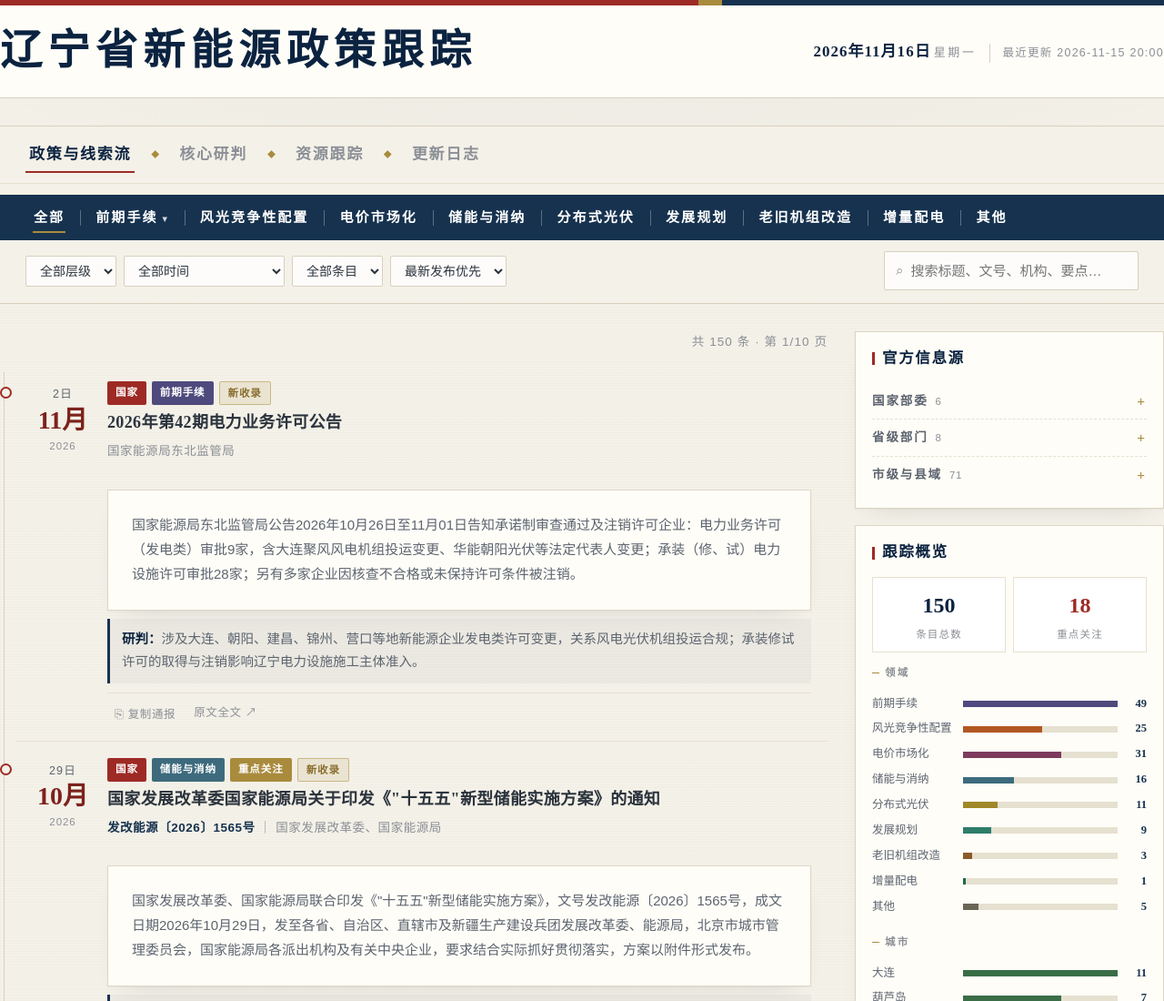
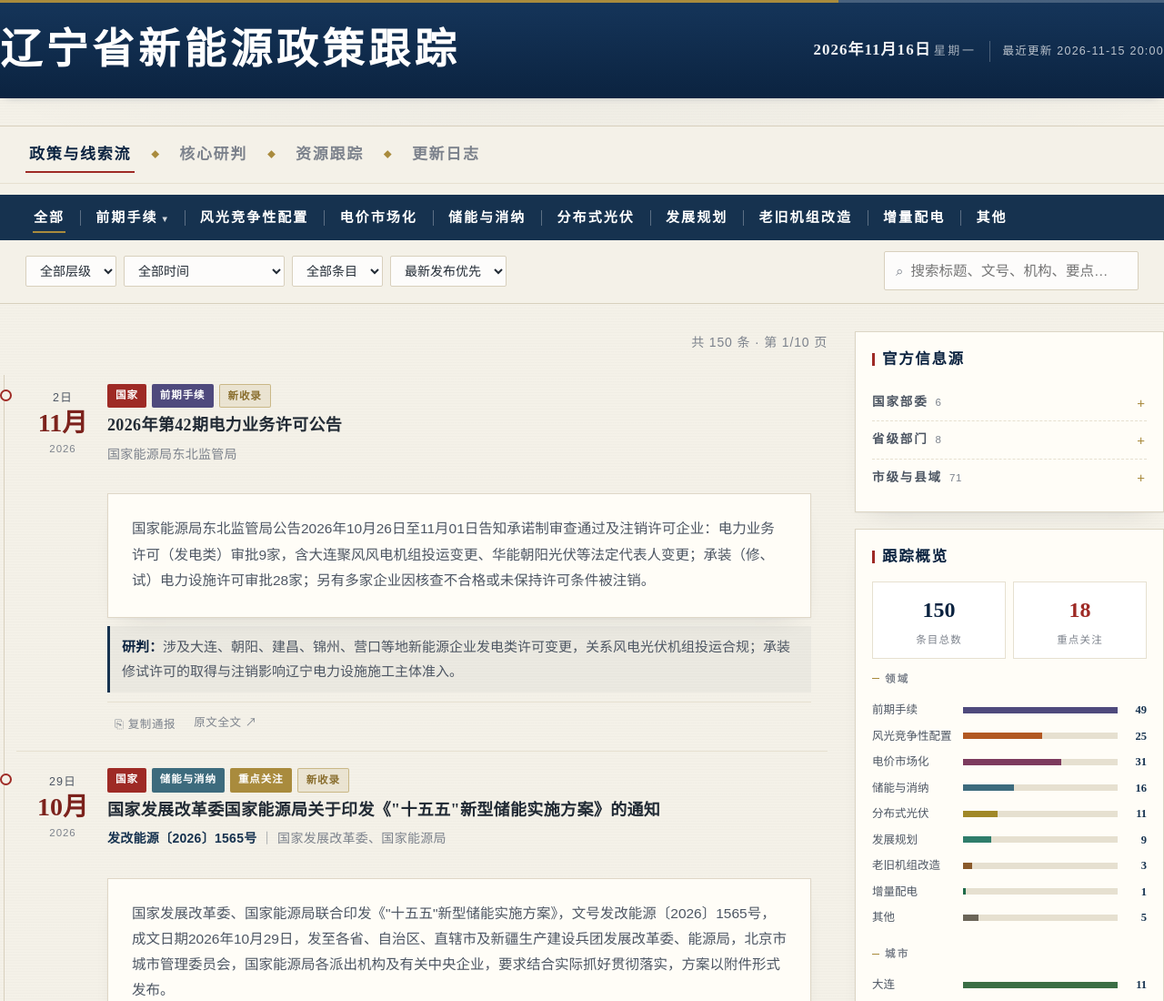
Before and after one commit to NEDaily/policy-tracker, a plain HTML site: page index.html in a window 1280 px wide. Shown: the top 1100 px of the page at 91% size. Drawn offline with Linux system fonts and the light colour scheme.

```diff
--- a/index.html
+++ b/index.html
@@ -13,9 +13,9 @@
 :root{
   --paper:#f4f1e8;
   --card:#fffdf7;
-  --ink:#2b333d;
-  --ink-soft:#5c6470;
-  --ink-faint:#8b8f96;
+  --ink:#222b35;
+  --ink-soft:#4d5663;
+  --ink-faint:#7c828c;
   --navy:#16324f;
   --navy-deep:#0b2340;
   --red:#9e2a25;
@@ -38,23 +38,23 @@ body{
   background-image:
     repeating-linear-gradient(0deg,rgba(0,0,0,.012) 0 1px,transparent 1px 3px),
     radial-gradient(1200px 500px at 50% -100px,rgba(22,50,79,.05),transparent 70%);
-  font-size:15.5px;
-  line-height:1.75;
+  font-size:16px;
+  line-height:1.8;
 }
 a{color:var(--navy)}
 ::selection{background:rgba(178,58,47,.18)}
 
 .wrap{max-width:1280px;margin:0 auto;padding:0 28px}
 
-/* ============ 刊头 ============ */
-.masthead{background:var(--card);border-bottom:1px solid var(--line)}
-.masthead .top-rule{height:6px;background:linear-gradient(90deg,var(--red) 0 60%,var(--gold) 60% 62%,var(--navy) 62% 100%)}
-.masthead-inner{padding:24px 0;display:flex;align-items:center;justify-content:space-between;gap:24px;flex-wrap:wrap}
-.brand h1{font-family:var(--serif);font-weight:900;font-size:clamp(32px,4.6vw,46px);letter-spacing:.14em;color:var(--navy-deep);line-height:1.15}
+/* ============ 刊头（深蓝政务横幅） ============ */
+.masthead{background:linear-gradient(180deg,#15355a 0%,var(--navy-deep) 100%);box-shadow:0 2px 10px -6px rgba(11,35,64,.5)}
+.masthead .top-rule{height:3px;background:linear-gradient(90deg,var(--gold) 0 72%,rgba(255,255,255,.22) 72% 100%)}
+.masthead-inner{padding:26px 0;display:flex;align-items:center;justify-content:space-between;gap:24px;flex-wrap:wrap}
+.brand h1{font-family:var(--serif);font-weight:900;font-size:clamp(32px,4.6vw,46px);letter-spacing:.1em;color:#fff;line-height:1.15}
 .masthead-right{display:flex;align-items:baseline;gap:14px;text-align:center}
-.masthead-right .date-line{font-family:var(--serif);font-size:17px;font-weight:700;color:var(--navy-deep);letter-spacing:.06em}
-.masthead-right .date-line .wk{font-family:var(--sans);font-size:13px;font-weight:400;color:var(--ink-faint);letter-spacing:.2em;margin-left:3px}
-.masthead-right .updated{font-size:12.5px;color:var(--ink-faint);letter-spacing:.1em;padding-left:14px;border-left:1px solid var(--line)}
+.masthead-right .date-line{font-family:var(--serif);font-size:17px;font-weight:700;color:rgba(255,255,255,.95);letter-spacing:.06em}
+.masthead-right .date-line .wk{font-family:var(--sans);font-size:13px;font-weight:400;color:rgba(255,255,255,.62);letter-spacing:.2em;margin-left:3px}
+.masthead-right .updated{font-size:12.5px;color:rgba(255,255,255,.72);letter-spacing:.1em;padding-left:14px;border-left:1px solid rgba(255,255,255,.25)}
 
 /* ============ 解读专区（独立模块） ============ */
 .digest{margin-top:30px;background:var(--card);border:1px solid rgba(216,208,189,.82);box-shadow:var(--shadow);padding:24px 26px 26px}
@@ -71,7 +71,7 @@ a{color:var(--navy)}
 .digest-card:hover{border-top-color:var(--red);background:rgba(255,255,255,.82)}
 .digest-card .no{font-family:var(--serif);font-size:14px;color:var(--gold);font-weight:700;letter-spacing:.2em;margin-bottom:6px}
 .digest-card h3{font-family:var(--serif);font-size:19px;font-weight:900;color:var(--navy-deep);letter-spacing:.04em;margin-bottom:10px;line-height:1.5}
-.digest-card .body{font-size:15px;color:var(--ink-soft);line-height:1.85;flex:1}
+.digest-card .body{font-size:15.5px;color:var(--ink-soft);line-height:1.85;flex:1}
 .digest-card .body p+p{margin-top:7px}
 .digest-card .body b{color:var(--ink);font-weight:700}
 .digest-card .watch{margin-top:12px;padding-top:10px;border-top:1px dashed var(--line);font-size:13.5px;color:var(--red-deep);line-height:1.7}
@@ -92,7 +92,7 @@ a{color:var(--navy)}
 }
 .search:hover{border-color:rgba(22,50,79,.48);background:#fff}
 .search:focus-within{border-color:var(--navy);background:#fff;box-shadow:0 0 0 3px rgba(22,50,79,.08)}
-.search input{border:none;outline:none;background:transparent;font-family:var(--sans);font-size:15px;width:100%;color:var(--ink)}
+.search input{border:none;outline:none;background:transparent;font-family:var(--sans);font-size:15.5px;width:100%;color:var(--ink)}
 .search .icon{color:var(--ink-faint);font-size:15px}
 .item mark{background:#f3e7c9;color:inherit;padding:0 1px;border-radius:2px;font-weight:700}
 .chips{display:flex;gap:7px;flex-wrap:wrap;align-items:center}
@@ -185,8 +185,8 @@ body[data-view="log"] #logSection{display:block}
 .res-block[open] summary{background:rgba(22,50,79,.025);border-bottom:1px solid var(--line-soft)}
 .res-block[open] summary::after{transform:rotate(90deg);color:var(--navy)}
 .res-city{font-family:var(--serif);font-size:15px;font-weight:900;color:#fff;background:var(--green);padding:2px 12px;border-radius:2px;letter-spacing:.12em}
-.sum{font-size:12.5px;color:var(--ink-faint)}
-.sum b{color:var(--ink);font-weight:700;font-size:13.5px;margin-left:4px}
+.sum{font-size:13px;color:var(--ink-faint)}
+.sum b{color:var(--ink);font-weight:700;font-size:14px;margin-left:4px}
 .cnt{font-size:12px;color:var(--gold);font-weight:700;letter-spacing:.05em}
 .cnt.zero{color:var(--ink-faint);font-weight:400}
 .res-detail{padding:7px 0 9px}
@@ -203,7 +203,7 @@ body[data-view="log"] #logSection{display:block}
 .res-item:last-of-type{border-bottom:none}
 .res-item:hover{background:rgba(22,50,79,.045)}
 .res-item .rd{flex:none;font-size:12.5px;color:var(--ink-faint);letter-spacing:.05em}
-.res-item .rt{font-size:14px;color:var(--ink);line-height:1.6;overflow:hidden;text-overflow:ellipsis;white-space:nowrap}
+.res-item .rt{font-size:14.5px;color:var(--ink);line-height:1.65;overflow:hidden;text-overflow:ellipsis;white-space:nowrap}
 .res-item:hover .rt{color:var(--navy)}
 .res-item .docno{color:var(--navy);font-weight:600;margin-right:6px}
 .res-empty{padding:9px 16px;font-size:13px;color:var(--ink-faint)}
@@ -215,7 +215,7 @@ body[data-view="log"] #logSection{display:block}
 
 /* 政策流 */
 .feed-head{display:flex;align-items:baseline;justify-content:flex-end;margin-bottom:14px}
-.feed-head .count{font-size:13.5px;color:var(--ink-faint);letter-spacing:.08em}
+.feed-head .count{font-size:14px;color:var(--ink-faint);letter-spacing:.06em}
 .feed{position:relative;padding-left:18px}
 .feed::before{content:"";position:absolute;left:4px;top:8px;bottom:8px;width:1px;background:var(--line)}
 .item{
@@ -253,11 +253,11 @@ select.filter.sel-active{border-color:var(--gold);color:#8a6f2f}
 .item h3.title{font-family:var(--serif);font-size:18px;font-weight:900;color:var(--ink);line-height:1.55;letter-spacing:.02em}
 .item h3.title a{color:inherit;text-decoration:none}
 .item h3.title a:hover{color:var(--navy)}
-.item .meta{font-size:13.5px;color:var(--ink-faint);margin:5px 0 8px;letter-spacing:.04em}
+.item .meta{font-size:14px;color:var(--ink-faint);margin:5px 0 8px;letter-spacing:.02em}
 .item .meta .docno{color:var(--navy);font-weight:600}
 .ops .op{text-decoration:none}
-.item .digest{font-size:15px;color:var(--ink-soft);line-height:1.8}
-.item .impact{margin-top:9px;padding:10px 13px;background:rgba(22,50,79,.045);border-left:3px solid var(--navy);font-size:14.5px;color:var(--ink-soft);line-height:1.75}
+.item .digest{font-size:15.5px;color:var(--ink-soft);line-height:1.82}
+.item .impact{margin-top:9px;padding:10px 13px;background:rgba(22,50,79,.045);border-left:3px solid var(--navy);font-size:15px;color:var(--ink-soft);line-height:1.78}
 .item .impact b{color:var(--navy-deep)}
 .item .impact .ref,.digest-card .watch .ref{display:block;margin-top:4px;font-size:12.5px;color:var(--ink-faint);letter-spacing:.02em}
 .ops{display:flex;gap:4px;flex-wrap:wrap;margin-top:10px;padding-top:8px;border-top:1px solid var(--line-soft)}
@@ -415,6 +415,10 @@ footer{border-top:6px double var(--line);margin-top:10px;padding:26px 0 40px;bac
   body{background:#fff;background-image:none}
   .wrap{max-width:none;padding:0}
   .digest,.digest-card,.side-card,.res-block,.res-block[open]{box-shadow:none}
+  .masthead{background:#fff!important;box-shadow:none}
+  .masthead .top-rule{background:var(--line)!important}
+  .brand h1,.masthead-right .date-line{color:#000!important}
+  .masthead-right .date-line .wk,.masthead-right .updated{color:#555!important;border-color:#ccc!important}
   .item,.digest-card{break-inside:avoid}
   a{color:inherit;text-decoration:none}
   .item h3.title a{color:#000}
```
